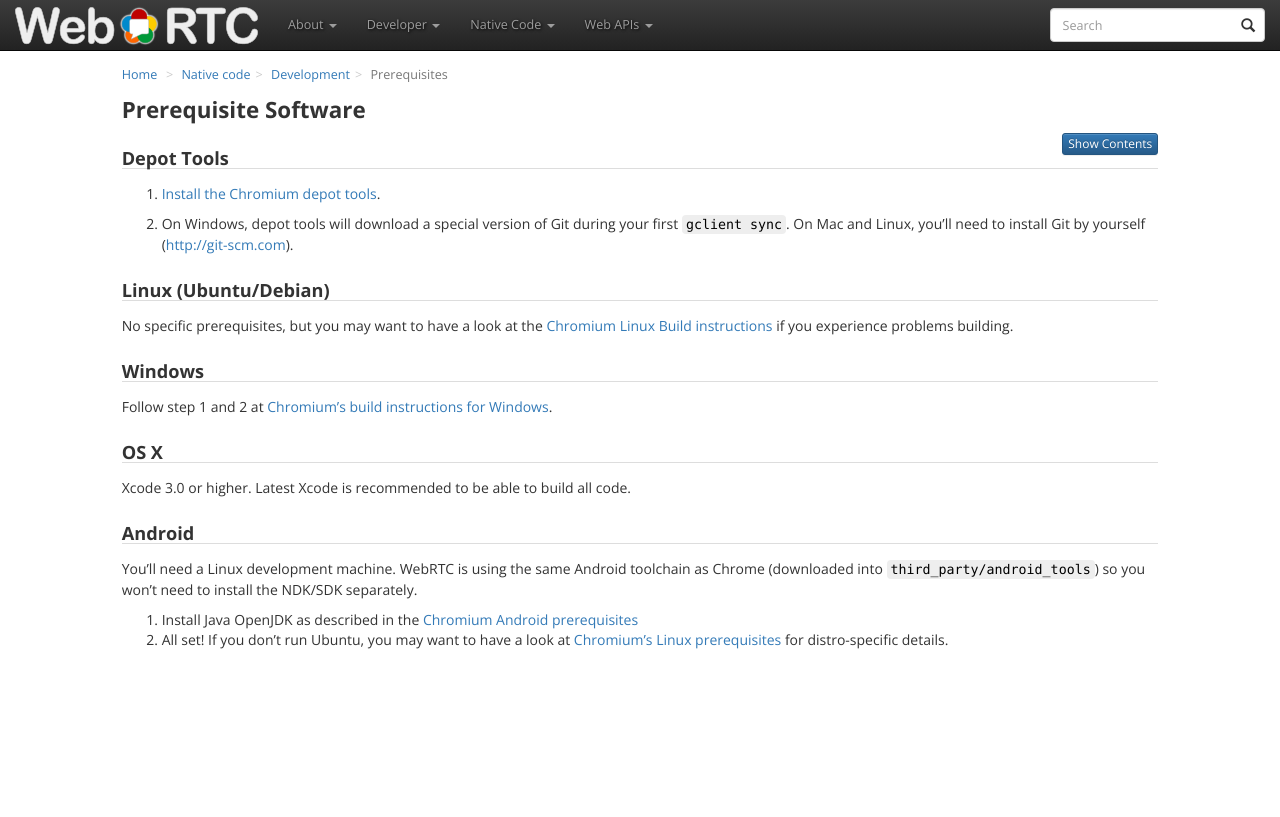
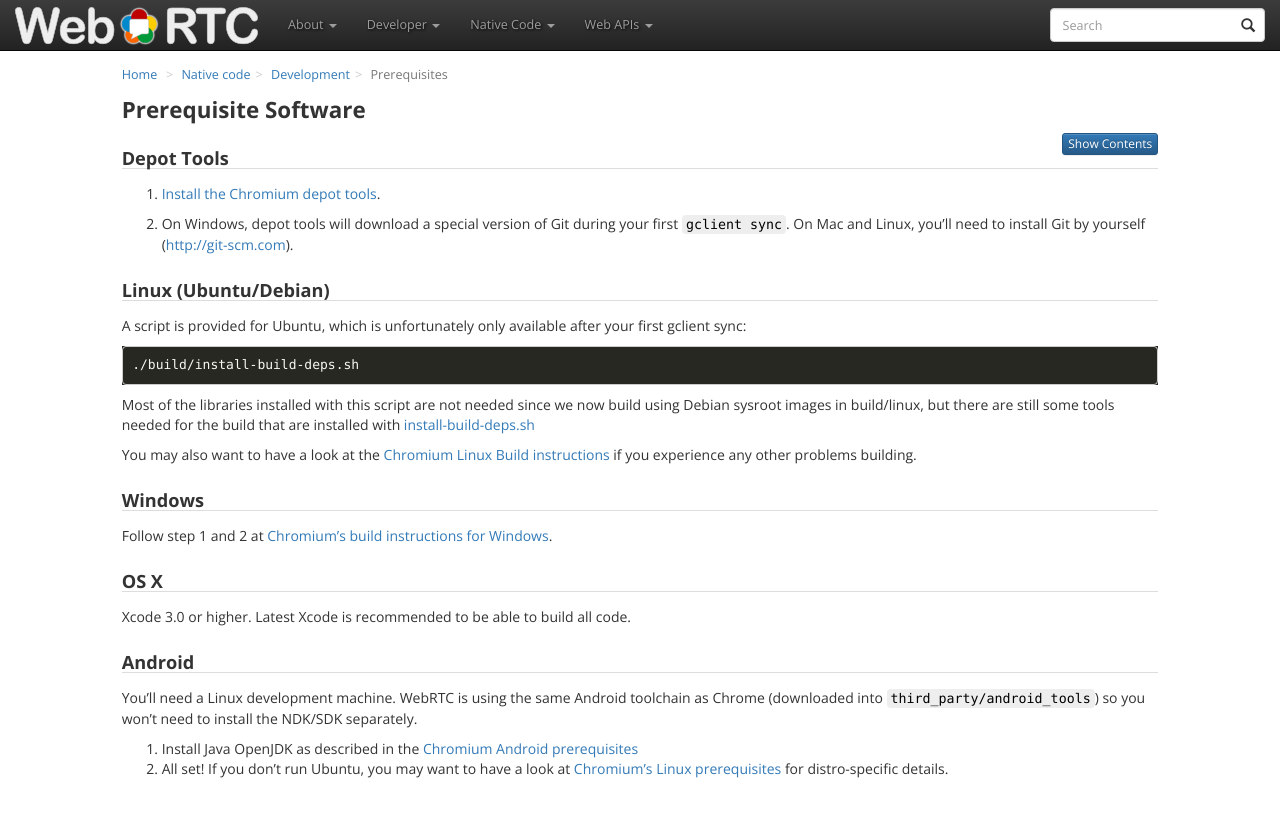
Before and after one commit to webrtc/webrtc-org, a Jekyll site: the page built from native-code/development/prerequisite-sw/index.md, in a window 1280 px wide and 900 px high. Shown: the top 817 px of the window. Built offline with Jekyll 4.4.1, drawn with Linux system fonts in a browser that asks for light colours.

Commit message:
Readd some of the install-build-deps.sh instructions
Even if we use sysroot images for all libraries, there
are still tools needed to build that are installed by the
install-build-deps.sh script.

```diff
--- a/native-code/development/prerequisite-sw/index.md
+++ b/native-code/development/prerequisite-sw/index.md
@@ -21,8 +21,21 @@ crumb: Prerequisites
 
 ### Linux (Ubuntu/Debian)
 
-No specific prerequisites, but you may want to have a look at the
-[Chromium Linux Build instructions][2] if you experience problems building.
+A script is provided for Ubuntu, which is unfortunately only available after
+your first gclient sync:
+
+~~~~~ bash
+./build/install-build-deps.sh
+~~~~~
+
+Most of the libraries installed with this script are not needed since we now
+build using Debian sysroot images in build/linux, but there are still some tools
+needed for the build that are installed with [install-build-deps.sh][1]
+
+[1]: https://code.google.com/p/chromium/codesearch#chromium/src/build/install-build-deps.sh
+
+You may also want to have a look at the [Chromium Linux Build instructions][2]
+if you experience any other problems building.
 
 
 ### Windows
```
